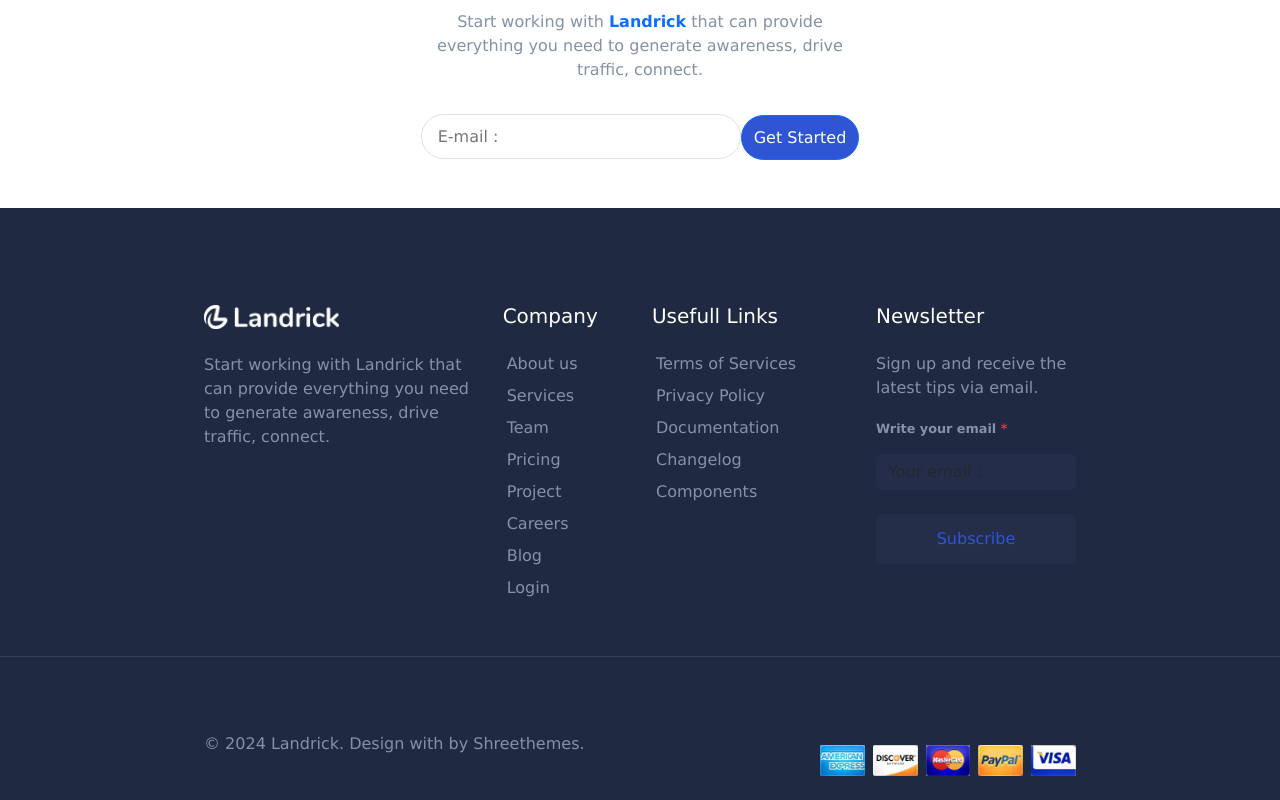
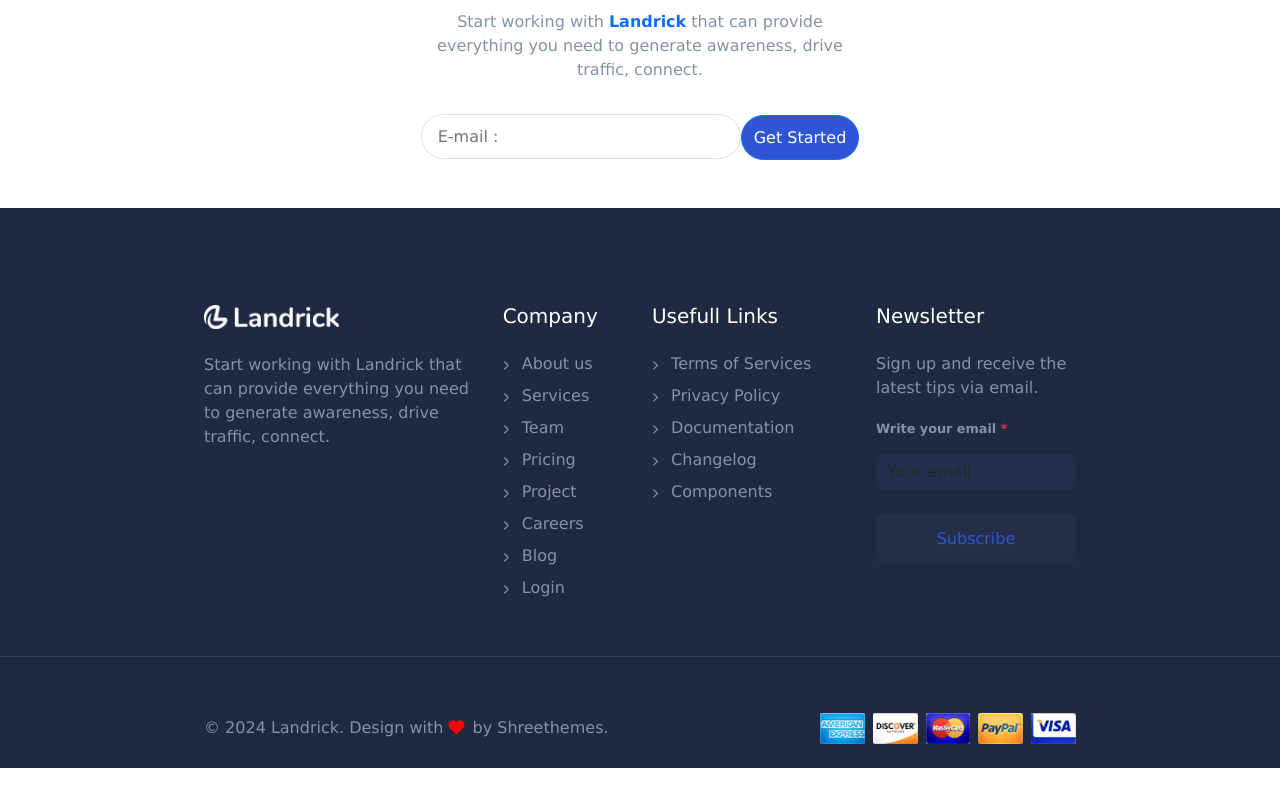
Before and after one commit to RobertoScarci/proj-html-vuejs, a Vue app in the folder proj-html-vuejs/: page / in a window 1280 px wide. Shown: the part 3378-4178 px from the top of the page. After the commit the page ends 4146 px from the top, so only its background shows below. Built offline with nearby package versions, Linux system fonts and the light colour scheme.

Commit message:
aggiunta delle icone riguardante il footer

```diff
--- a/proj-html-vuejs/src/components/AppFooter.vue
+++ b/proj-html-vuejs/src/components/AppFooter.vue
@@ -26,25 +26,25 @@
                                 <div class="col-lg-2 col-md-4 col-12 mt-4 mt-sm-0 pt-2 pt-sm-0">
                                     <h5 class="footer-head">Company</h5>
                                     <ul class="list-unstyled footer-list mt-4">
-                                        <li><i class="uil uil-angle-right-b me-1"></i> About us</li>
-                                        <li><i class="uil uil-angle-right-b me-1"></i> Services</li>
-                                        <li><i class="uil uil-angle-right-b me-1"></i> Team</li>
-                                        <li><i class="uil uil-angle-right-b me-1"></i> Pricing</li>
-                                        <li><i class="uil uil-angle-right-b me-1"></i> Project</li>
-                                        <li><i class="uil uil-angle-right-b me-1"></i> Careers</li>
-                                        <li><i class="uil uil-angle-right-b me-1"></i> Blog</li>
-                                        <li><i class="uil uil-angle-right-b me-1"></i> Login</li>
+                                        <li><i class="fa-solid fa-chevron-right"></i> About us</li>
+                                        <li><i class="fa-solid fa-chevron-right"></i> Services</li>
+                                        <li><i class="fa-solid fa-chevron-right"></i> Team</li>
+                                        <li><i class="fa-solid fa-chevron-right"></i> Pricing</li>
+                                        <li><i class="fa-solid fa-chevron-right"></i> Project</li>
+                                        <li><i class="fa-solid fa-chevron-right"></i> Careers</li>
+                                        <li><i class="fa-solid fa-chevron-right"></i> Blog</li>
+                                        <li><i class="fa-solid fa-chevron-right"></i> Login</li>
                                     </ul>
                                 </div>
 
                                 <div class="col-lg-3 col-md-4 col-12 mt-4 mt-sm-0 pt-2 pt-sm-0">
                                     <h5 class="footer-head">Usefull Links</h5>
                                     <ul class="list-unstyled footer-list mt-4">
-                                        <li><i class="uil uil-angle-right-b me-1"></i> Terms of Services</li>
-                                        <li><i class="uil uil-angle-right-b me-1"></i> Privacy Policy</li>
-                                        <li><i class="uil uil-angle-right-b me-1"></i> Documentation</li>
-                                        <li><i class="uil uil-angle-right-b me-1"></i> Changelog</li>
-                                        <li><i class="uil uil-angle-right-b me-1"></i> Components</li>
+                                        <li><i class="fa-solid fa-chevron-right"></i> Terms of Services</li>
+                                        <li><i class="fa-solid fa-chevron-right"></i> Privacy Policy</li>
+                                        <li><i class="fa-solid fa-chevron-right"></i> Documentation</li>
+                                        <li><i class="fa-solid fa-chevron-right"></i> Changelog</li>
+                                        <li><i class="fa-solid fa-chevron-right"></i> Components</li>
                                     </ul>
                                 </div>
 
@@ -84,10 +84,10 @@
                 <div class="container text-center">
                     <div class="row align-items-center">
                         <div class="col-6 start">
-                            <p class="">© 2024 Landrick. Design with <i class=""></i> by  Shreethemes.</p>
+                            <p class="">© 2024 Landrick. Design with  <i class="fa-solid fa-heart"></i>by Shreethemes.</p>
                         </div>
 
-                        <div class="col-6 mt-4 pt-2">
+                        <div class="col-6">
                             <ul class="list-unstyled text-sm-end mb-0">
                                 <li class="list-inline-item"><a href=""><img src="../assets/american-ex.png" class="avatar avatar-ex-sm" title="American Express" alt=""></a></li>
                                 <li class="list-inline-item"><a href=""><img src="../assets/discover.png" class="avatar avatar-ex-sm" title="Discover" alt=""></a></li>
@@ -176,4 +176,15 @@
     justify-content: flex-start;
 }
 
+i{
+    margin-right: .5rem;
+    padding-bottom: .3rem;
+    font-size: .6rem;
+}
+
+.fa-heart{
+    color: red;
+    font-size: 1rem;
+}
+
 </style>
```
